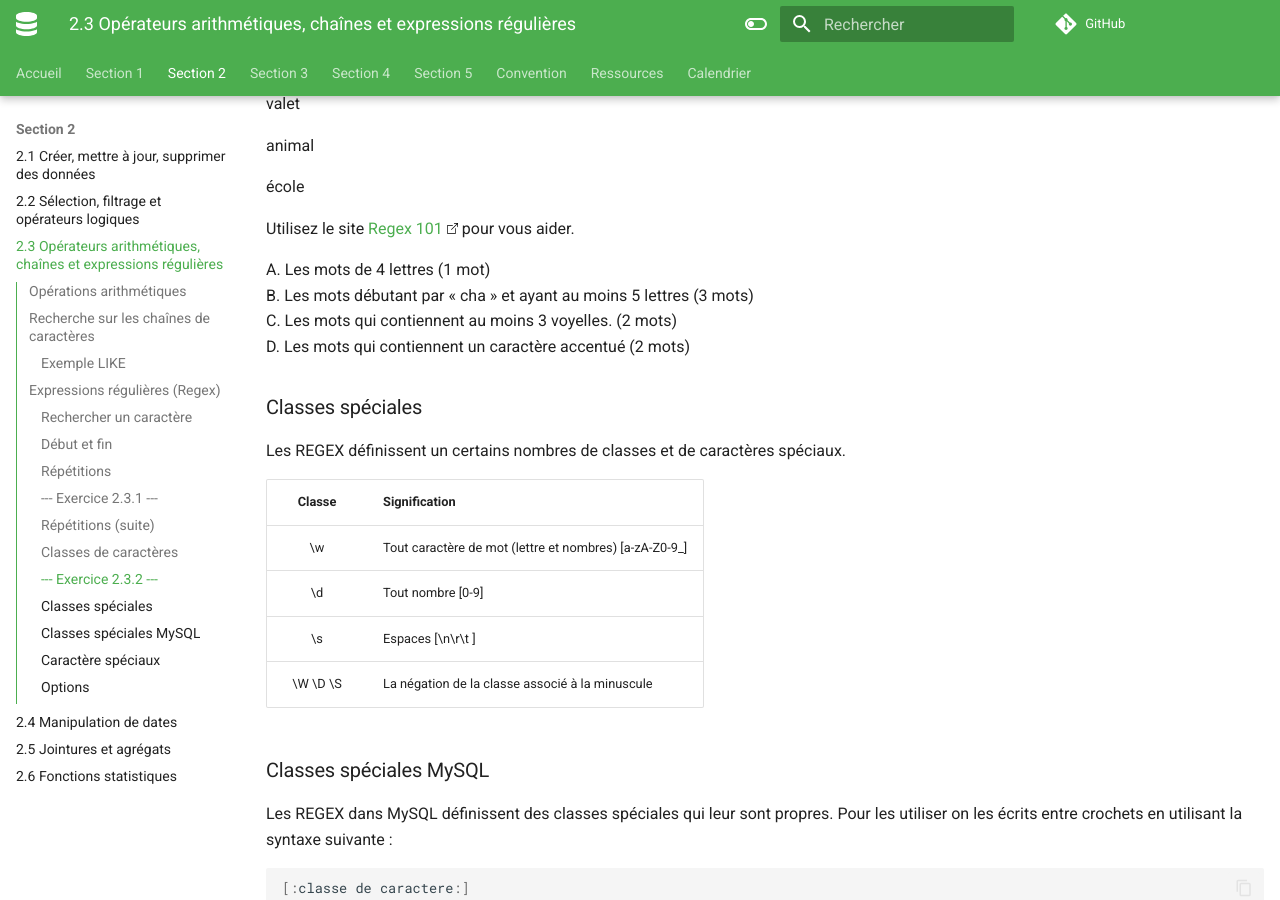
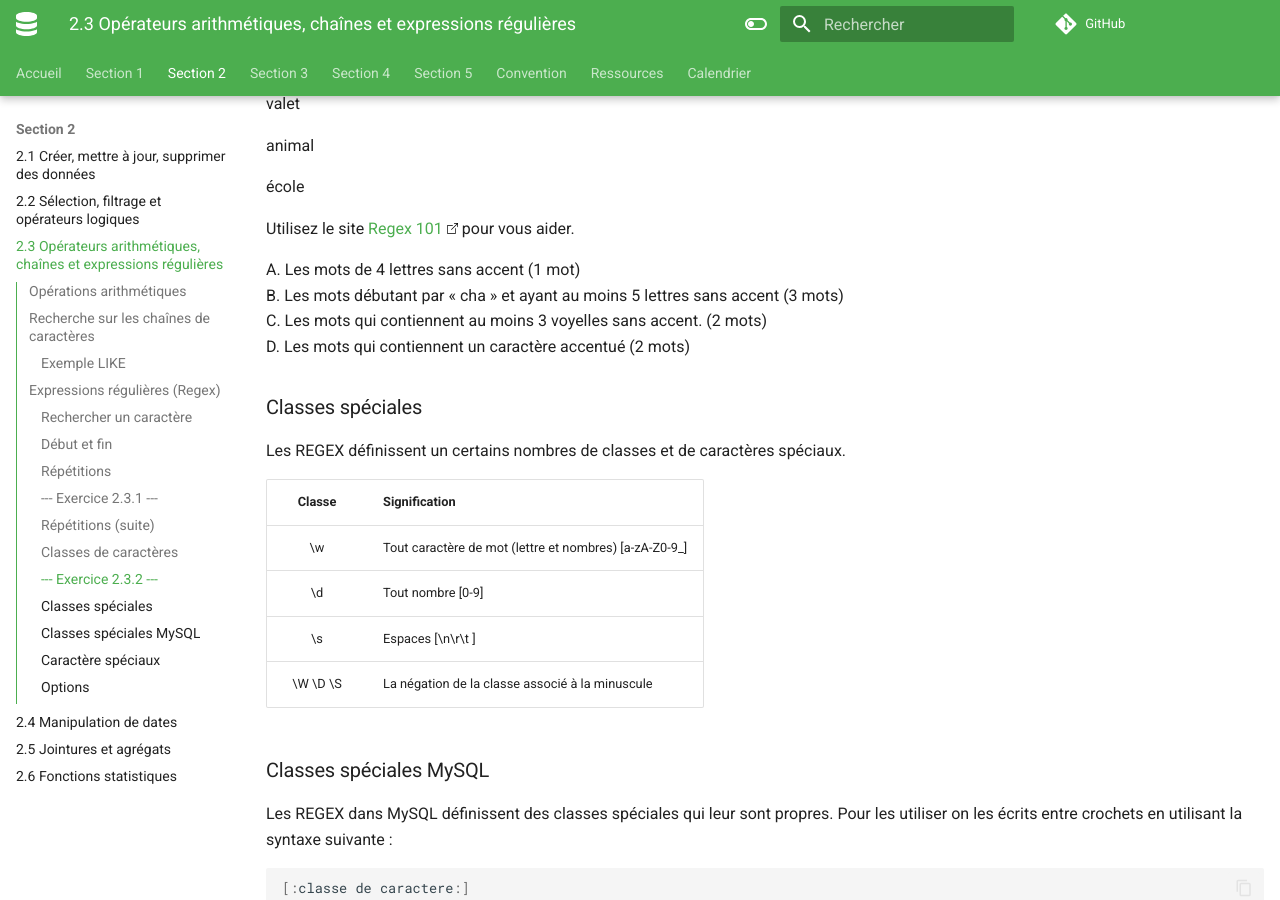
Before and after one commit to cegepvictoetienne/bd1, an MkDocs documentation site: the page built from docs/notes_de_cours/section_2.3.md, in a window 1280 px wide and 900 px high, scrolled down 5696 px. Built offline with MkDocs 1.6.1 and Material for MkDocs 9.7.7, drawn with Linux system fonts in a browser that asks for light colours; comment, search, counter and statistics services are not loaded.

Commit message:
corrige 2.3.2

```diff
--- a/docs/notes_de_cours/section_2.3.md
+++ b/docs/notes_de_cours/section_2.3.md
@@ -213,9 +213,9 @@ animal
 
 Utilisez le site [Regex 101](https://regex101.com/r/C2qPWK/1) pour vous aider.
 
-A. Les mots de 4 lettres (1 mot)
-B. Les mots débutant par « cha » et ayant au moins 5 lettres (3 mots)
-C. Les mots qui contiennent au moins 3 voyelles. (2 mots)
+A. Les mots de 4 lettres sans accent (1 mot)
+B. Les mots débutant par « cha » et ayant au moins 5 lettres sans accent (3 mots)
+C. Les mots qui contiennent au moins 3 voyelles sans accent. (2 mots)
 D. Les mots qui contiennent un caractère accentué (2 mots)
 
 ### Classes spéciales
```
